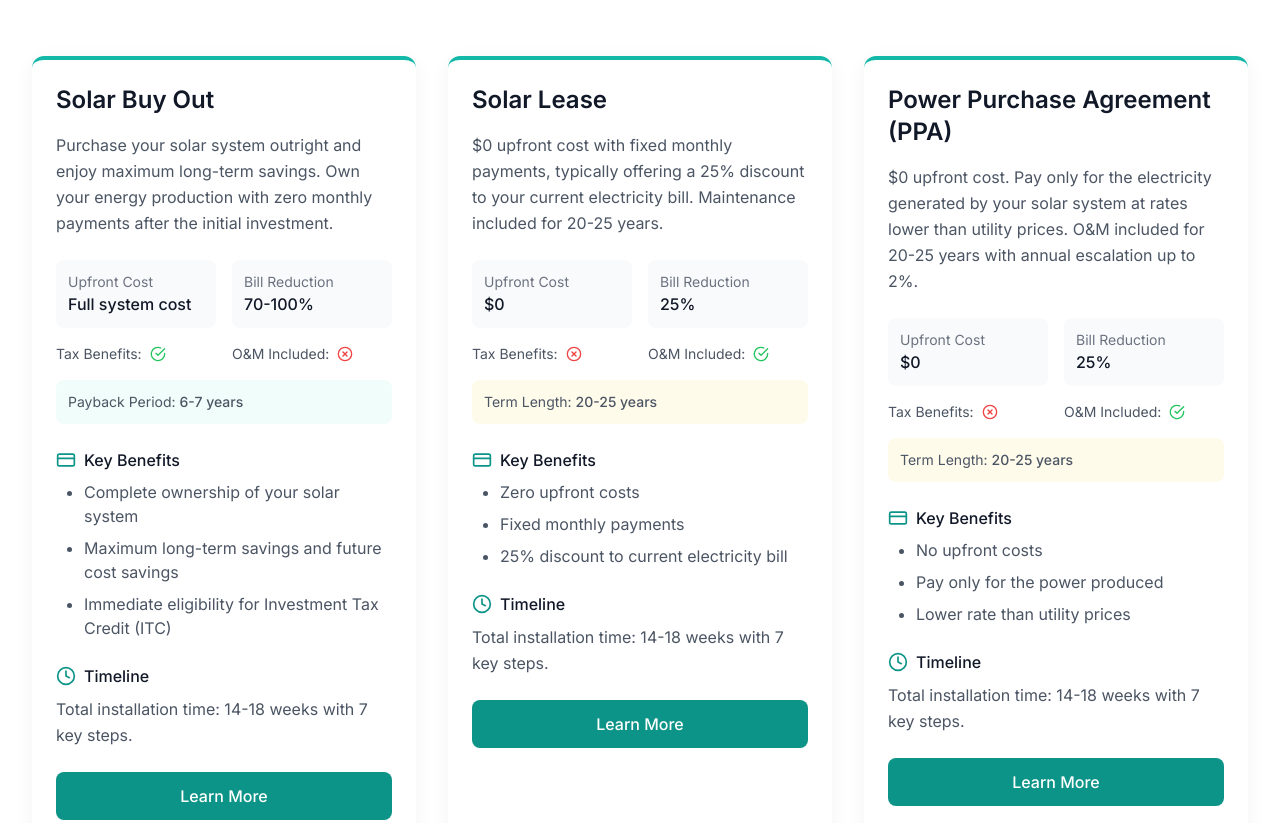
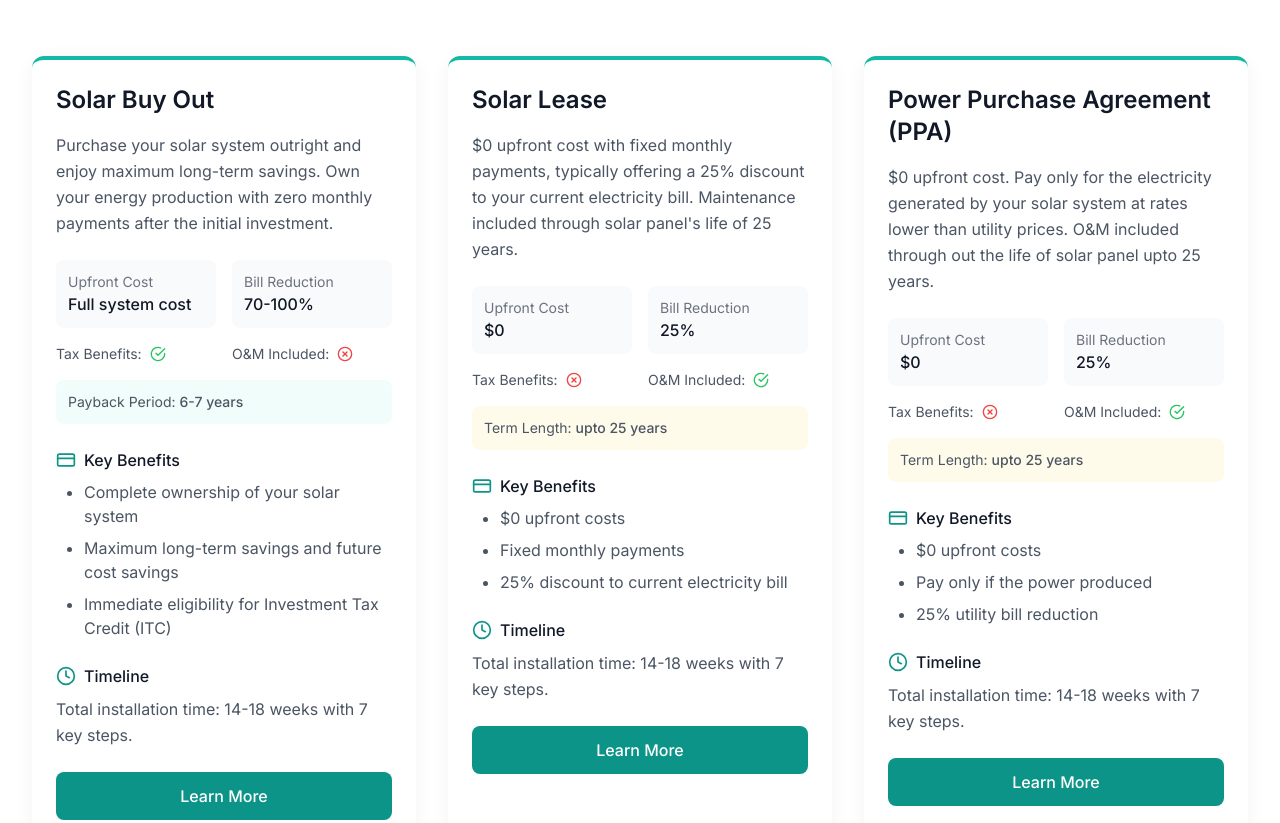
Before and after one commit to dakshal/hdsolarsolutions, a React (Vite) app: page /services in a window 1280 px wide. Shown: the part 580-1403 px from the top of the page. Built offline with nearby package versions, Linux system fonts and the light colour scheme.

Commit message:
Updated serviceOptions.ts

```diff
--- a/src/data/serviceOptions.ts
+++ b/src/data/serviceOptions.ts
@@ -92,13 +92,13 @@ export const serviceOptions: ServiceOption[] = [
   {
     id: 'lease',
     name: 'Solar Lease',
-    description: '$0 upfront cost with fixed monthly payments, typically offering a 25% discount to your current electricity bill. Maintenance included for 20-25 years.',
+    description: '$0 upfront cost with fixed monthly payments, typically offering a 25% discount to your current electricity bill. Maintenance included through solar panel\'s life of 25 years.',
     upfrontCost: '$0',
-    termLength: '20-25 years',
+    termLength: 'upto 25 years',
     taxBenefits: false,
     maintenanceIncluded: true,
     benefits: [
-      'Zero upfront costs',
+      '$0 upfront costs',
       'Fixed monthly payments',
       '25% discount to current electricity bill',
       'Operation & Maintenance (O&M) included',
@@ -159,15 +159,15 @@ export const serviceOptions: ServiceOption[] = [
   {
     id: 'ppa',
     name: 'Power Purchase Agreement (PPA)',
-    description: '$0 upfront cost. Pay only for the electricity generated by your solar system at rates lower than utility prices. O&M included for 20-25 years with annual escalation up to 2%.',
+    description: '$0 upfront cost. Pay only for the electricity generated by your solar system at rates lower than utility prices. O&M included through out the life of solar panel upto 25 years.',
     upfrontCost: '$0',
-    termLength: '20-25 years',
+    termLength: 'upto 25 years',
     taxBenefits: false,
     maintenanceIncluded: true,
     benefits: [
-      'No upfront costs',
-      'Pay only for the power produced',
-      'Lower rate than utility prices',
+      '$0 upfront costs',
+      'Pay only if the power produced',
+      '25% utility bill reduction',
       'Operation & Maintenance (O&M) included',
       'No maintenance responsibilities',
       'Performance guarantees',
@@ -214,7 +214,7 @@ export const serviceOptions: ServiceOption[] = [
     documentation: [
       '3 years of tax returns',
       'Proof of property ownership',
-      'Recent electric bills (12 months preferred)',
+      'Recent electric bills (6 months preferred)',
       'Photo ID',
       'Credit check authorization',
       'Proof of income (for some providers)'
```
